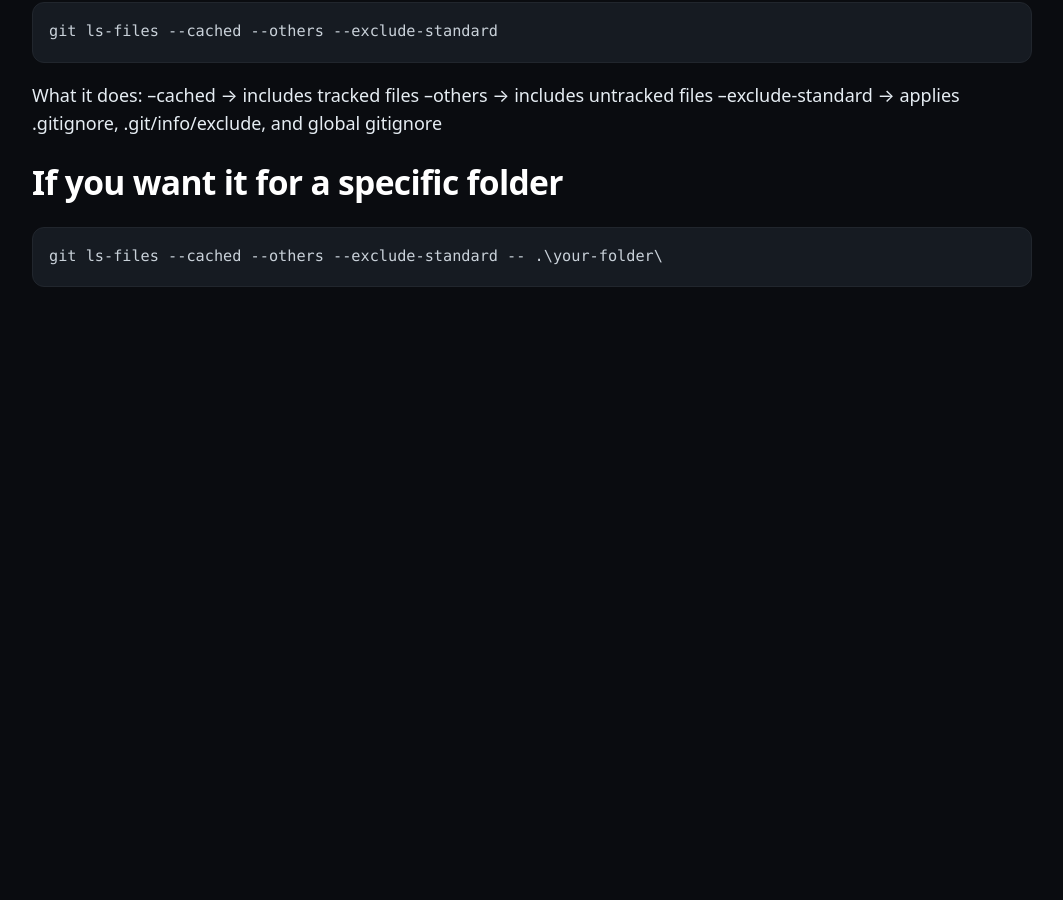
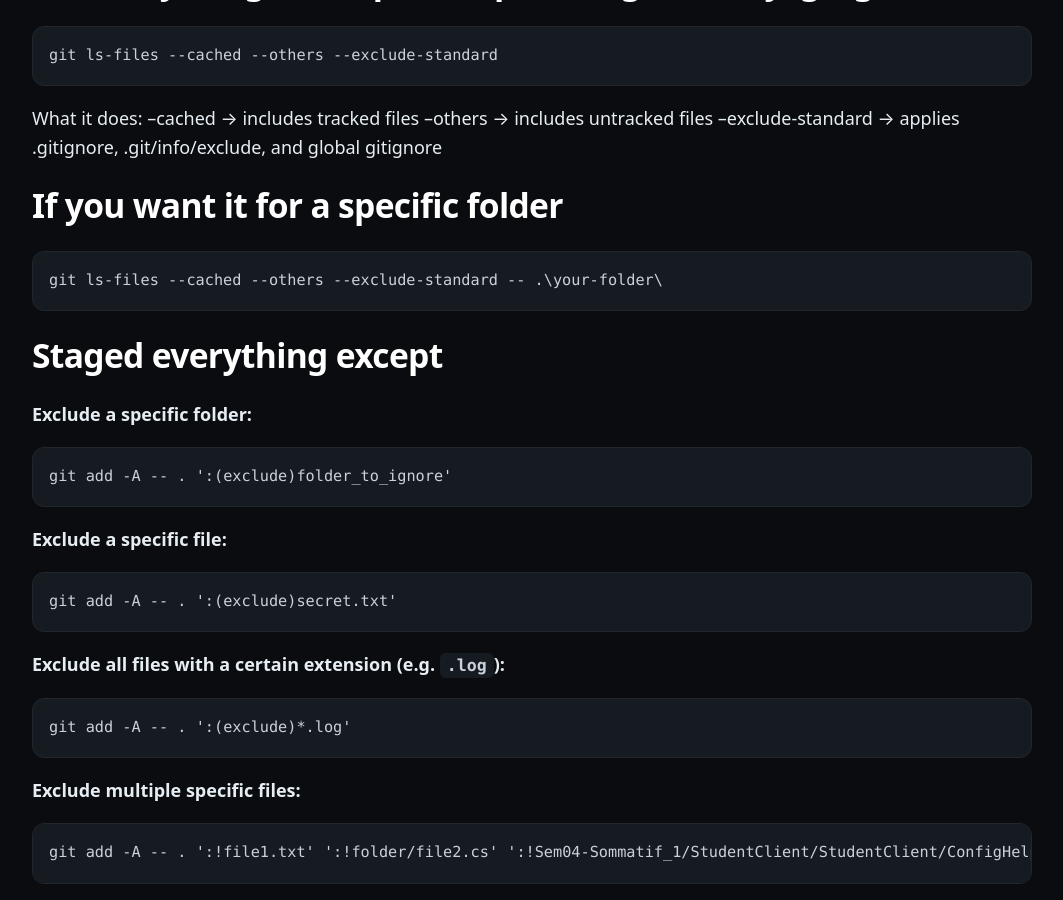
Before and after one commit to BBBB-44/_Codex, a Jekyll site: the page built from _codex/git-handbook.md, in a window 1280 px wide and 900 px high, scrolled down 1776 px. Shown: the whole window, without its empty margins (108-1171 px from the left). Built offline with Jekyll 4.4.1, drawn with Linux system fonts in a browser that asks for light colours; before the commit the page ends 2080 px from its top, so only the background shows below that.

Commit message:
Update git-handbook.md

````diff
--- a/_codex/git-handbook.md
+++ b/_codex/git-handbook.md
@@ -3,7 +3,7 @@
 
 <img width="960" height="401" alt="Git-logo-white svg" src="https://github.com/user-attachments/assets/2cea87ae-b7af-4b07-9918-81384fe8070e" />
 
-ABOUT GIT
+# ABOUT GIT
 
 Git is a distributed version control software system[10] that is capable of managing versions of source code or data. It is often used to control source code by programmers who are developing software collaboratively.
 
@@ -56,3 +56,25 @@ What it does:
 ```
 git ls-files --cached --others --exclude-standard -- .\your-folder\
 ```
+
+# Staged everything except
+
+**Exclude a specific folder:**
+```bash
+git add -A -- . ':(exclude)folder_to_ignore'
+```
+
+**Exclude a specific file:**
+```bash
+git add -A -- . ':(exclude)secret.txt'
+```
+
+**Exclude all files with a certain extension (e.g. `.log`):**
+```bash
+git add -A -- . ':(exclude)*.log'
+```
+
+**Exclude multiple specific files:**
+```bash
+git add -A -- . ':!file1.txt' ':!folder/file2.cs' ':!Sem04-Sommatif_1/StudentClient/StudentClient/ConfigHelper.cs'
+```
````
